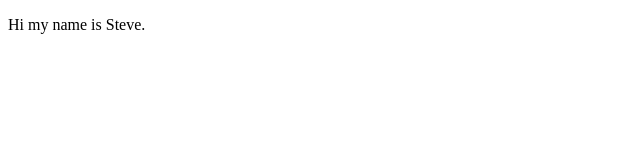
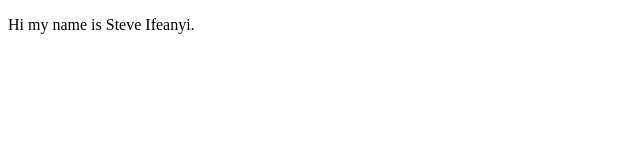
Before and after one commit to stephennwakasi/portfolio, a plain HTML site: page index.html in a window 1280 px wide. Shown: the full height of the page, 0-640 px from the left. Drawn offline with Linux system fonts and the light colour scheme.

Commit message:
Added middle name to index.html

```diff
--- a/index.html
+++ b/index.html
@@ -8,7 +8,7 @@
 </head>
 <body>
   <div>
-    <p>Hi my name is Steve.</p>
+    <p>Hi my name is Steve Ifeanyi.</p>
   </div>
 </body>
 </html>
```
